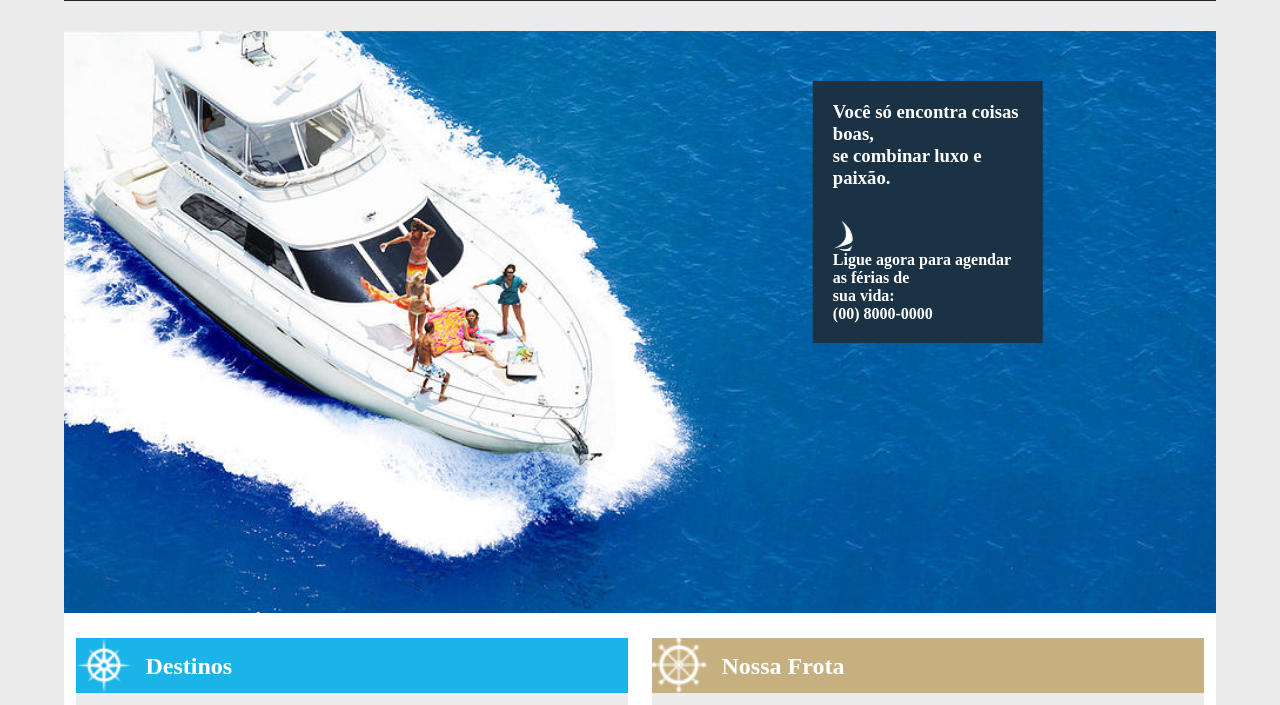
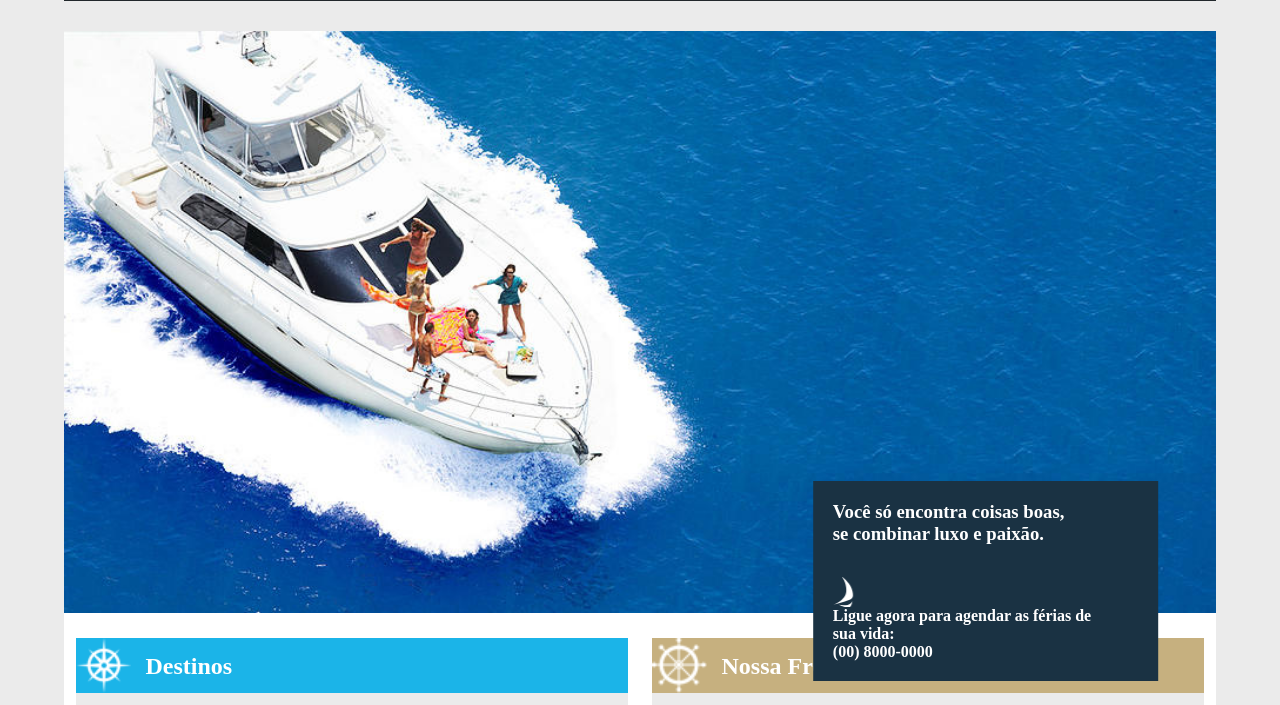
Before and after one commit to NicacioTeixeira/projetohtml, a plain HTML site: page html_projeto/index.html in a window 1280 px wide. Shown: the part 95-800 px from the top of the page. Drawn offline with Linux system fonts and the light colour scheme.

Commit message:
Atualização de posicionamento
card do destaque

```diff
--- a/html_projeto/style.css
+++ b/html_projeto/style.css
@@ -110,10 +110,10 @@ a:hover{
 
     position: absolute; /* 1. Tira do fluxo e o posiciona em relação ao .container */
     z-index: 5; /* 2. Coloca em uma camada superior à imagem */
-    left: 75%;/* 3. Centraliza horizontalmente sobre a imagem */
+    left: 80%;/* 3. Centraliza horizontalmente sobre a imagem */
     transform: translateX(-50%); /* Ajusta o posicionamento horizontal para centralizar */
-    top: 50px; /* 4. Define o posicionamento vertical (ex: no topo da imagem) */
-    width: 20%; /* Largura do quadro  */
+    top: 450px; /* 4. Define o posicionamento vertical  */
+    width: 30%; /* Largura do quadro  */
     padding: 20px;  /* Espaçamento interno do quadro */
     color: var(--text-color-menu);
     background-color: rgba(26, 50, 67, 1.0);
```
